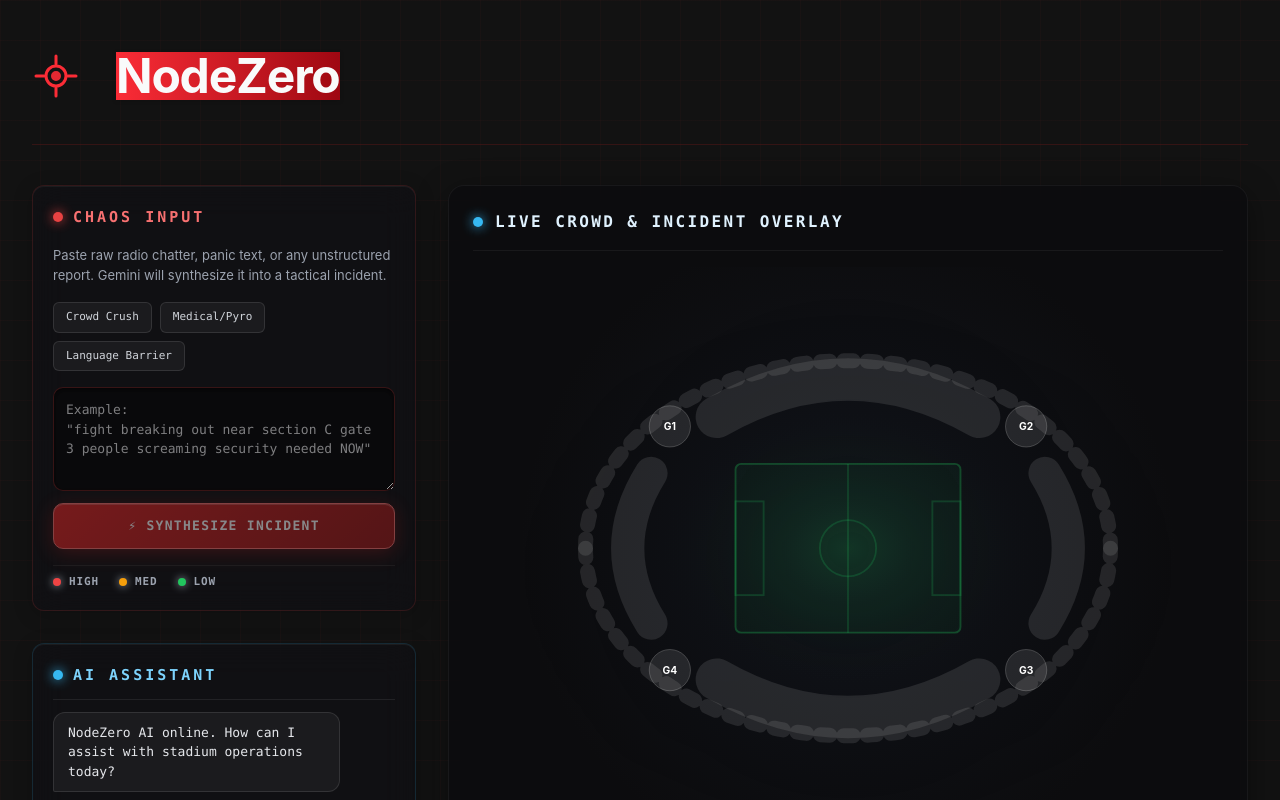
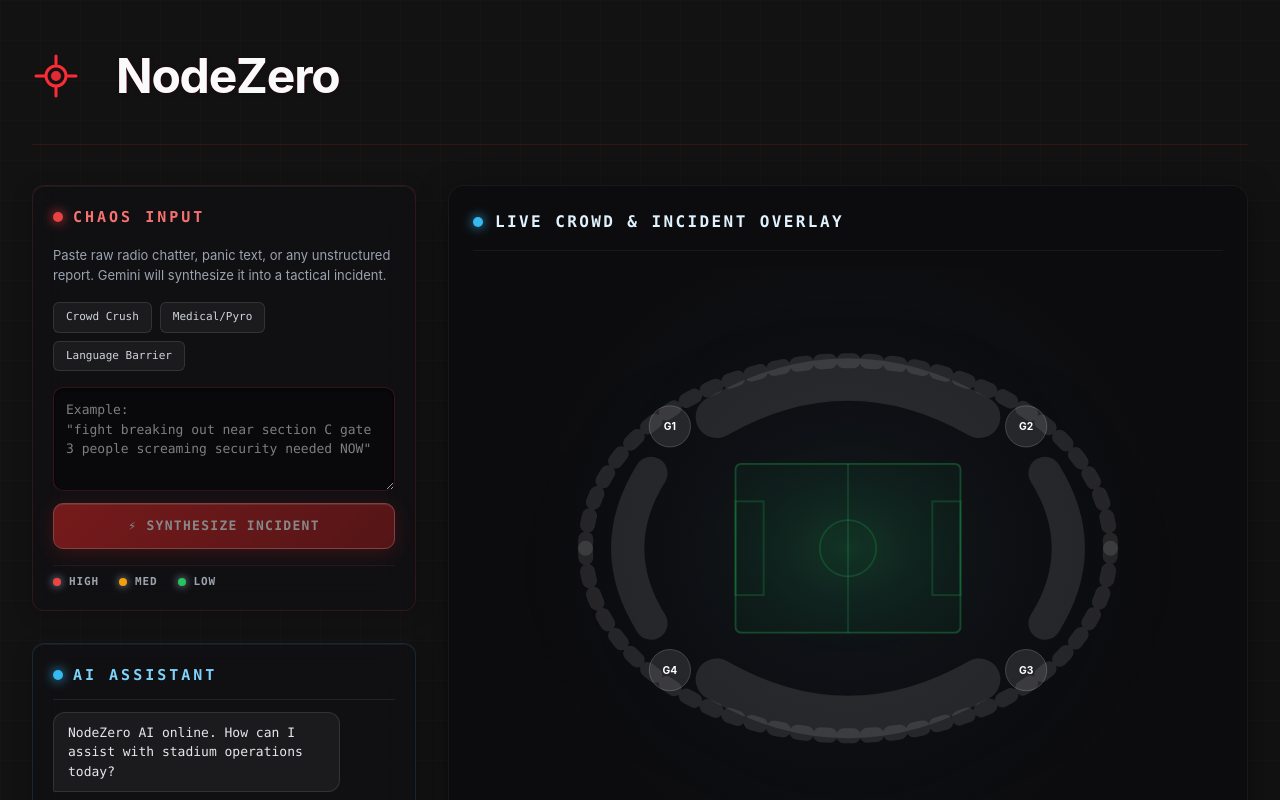
Before and after one commit to jerinsigi/NodeZero, a React (Vite) app in the folder frontend/: page / in a window 1280 px wide. Shown: the top 800 px of the page. Built offline with nearby package versions, Linux system fonts and the light colour scheme; no server answers; the database is empty.

Commit message:
fixed ui

```diff
--- a/frontend/src/App.jsx
+++ b/frontend/src/App.jsx
@@ -21,7 +21,7 @@ export default function App() {
               <circle cx="12" cy="12" r="2" fill="currentColor" className="animate-pulse" />
               <path strokeLinecap="round" strokeLinejoin="round" strokeWidth="1.5" d="M12 2v4M12 18v4M2 12h4M18 12h4" />
             </svg>
-            <h1 className="text-4xl md:text-5xl font-extrabold tracking-tight text-transparent bg-gradient-to-r from-red-500 to-red-800 drop-shadow-sm">
+            <h1 className="text-4xl md:text-5xl font-extrabold tracking-tight text-transparent bg-clip-text bg-gradient-to-r from-red-500 to-red-800 drop-shadow-sm">
               NodeZero
             </h1>
           </div>
```
